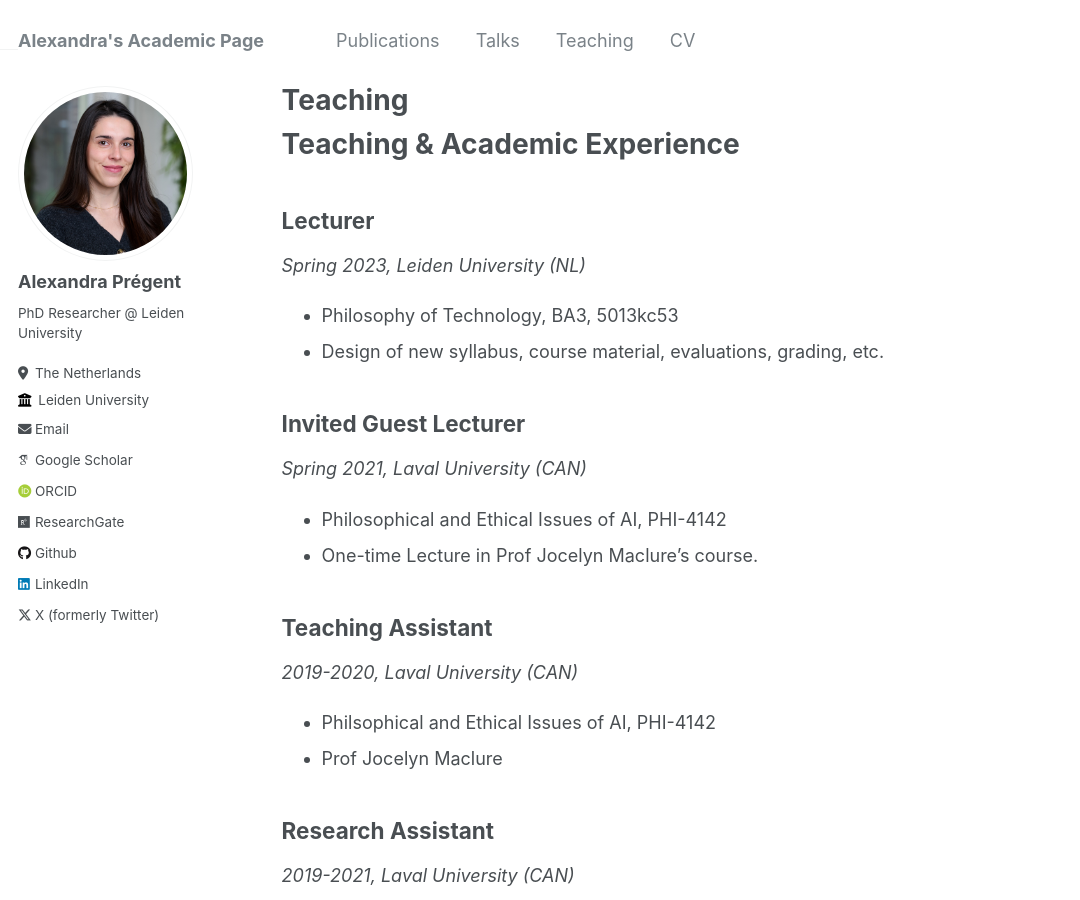
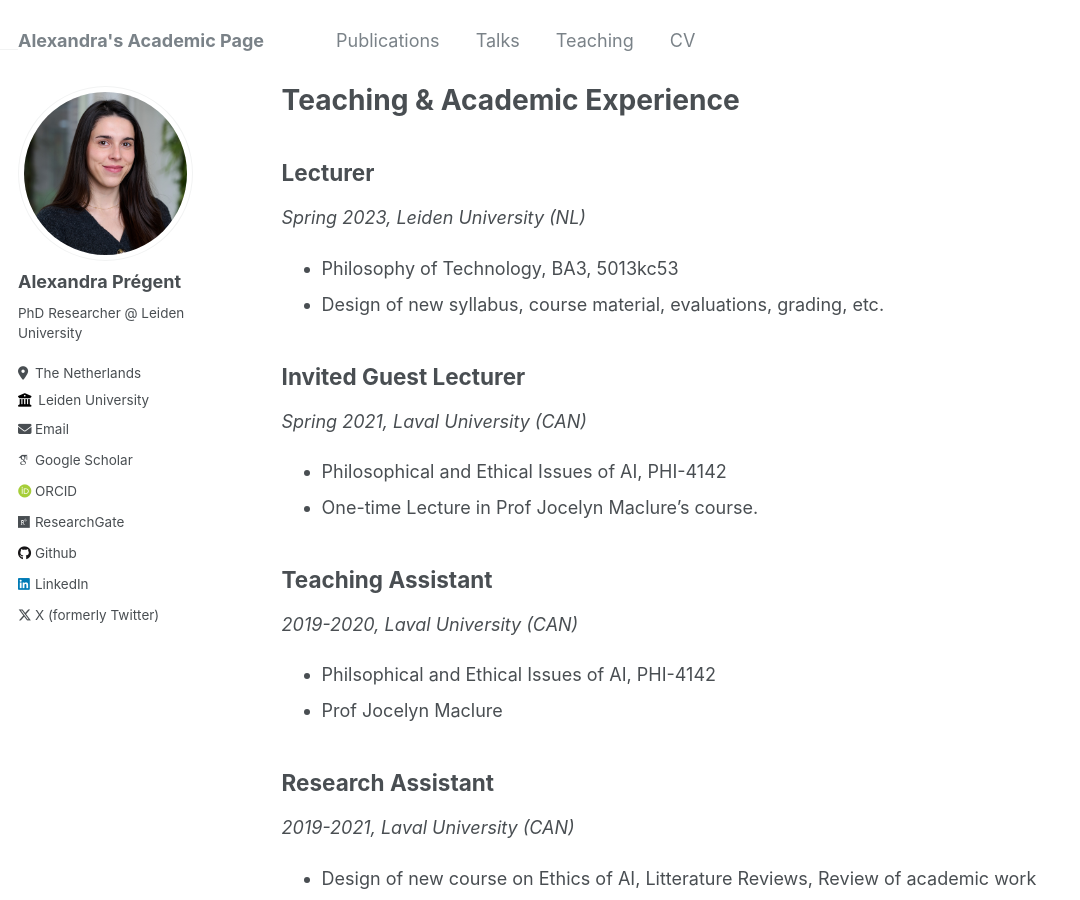
Before and after one commit to AlexandraPregent/AlexandraPregent.github.io, a Jekyll site: the page built from _pages/teaching.md, in a window 1280 px wide and 900 px high. Shown: the whole window, without its empty margins (0-1080 px from the left). Built offline with Jekyll 4.4.1, drawn with Linux system fonts in a browser that asks for light colours; some web fonts are replaced.

Commit message:
Update teaching.md

```diff
--- a/_pages/teaching.md
+++ b/_pages/teaching.md
@@ -1,11 +1,9 @@
 ---
 layout: archive
-title: "Teaching"
+title: "Teaching & Academic Experience"
 permalink: /teaching/
 author_profile: true
 ---
-
-# Teaching & Academic Experience
 
 ## Lecturer
 *Spring 2023, Leiden University (NL)*
```
